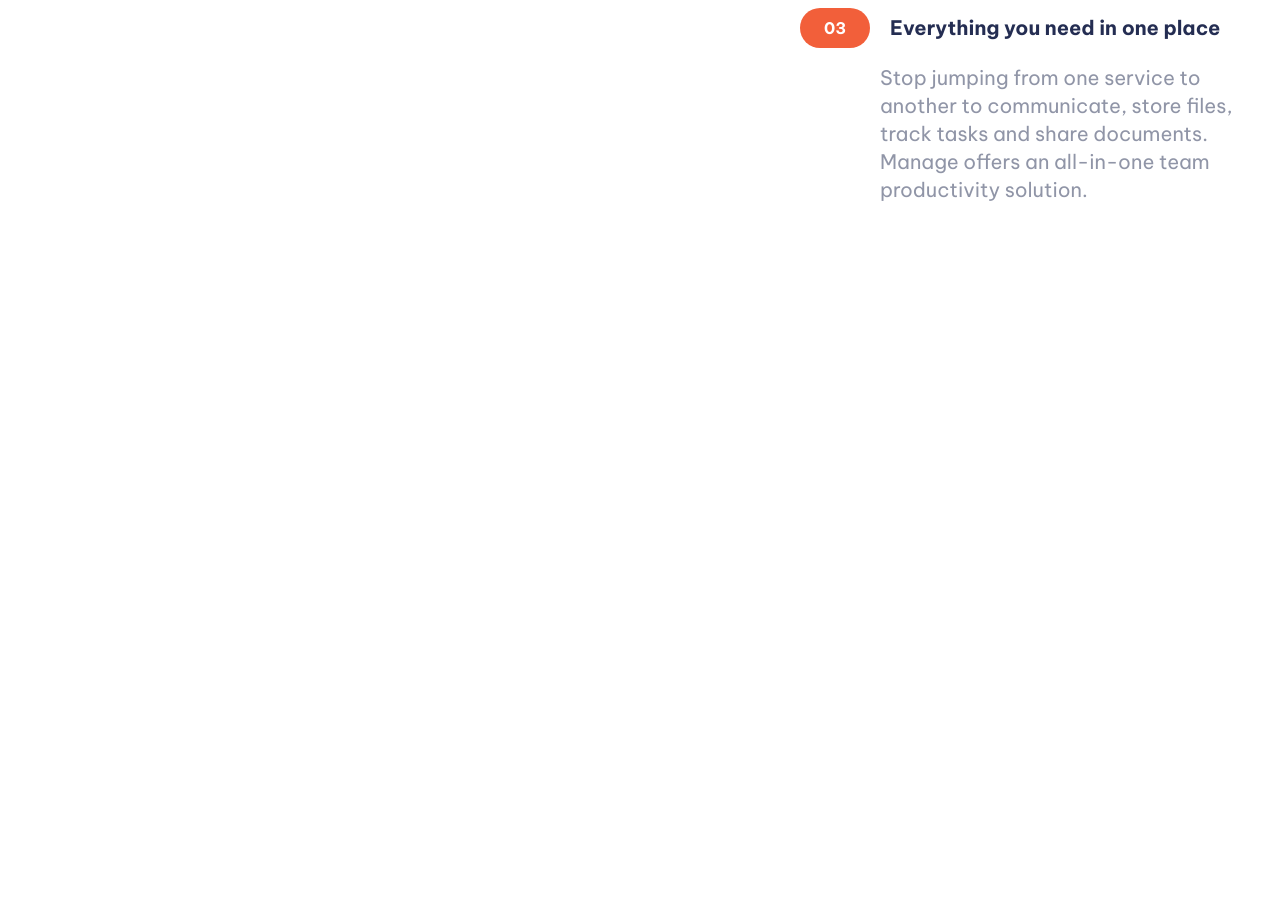
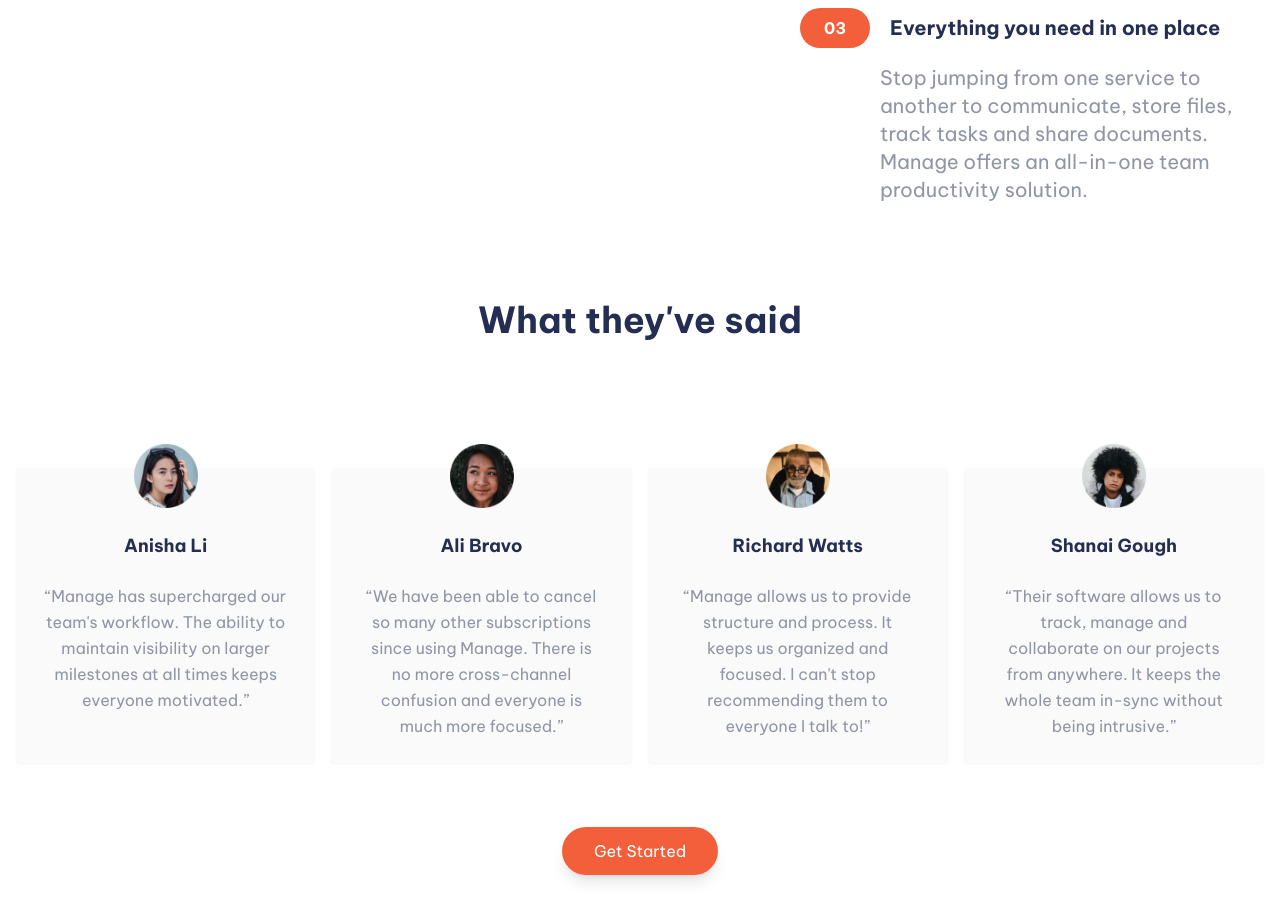
Before and after one commit to theo-pombe/manage-landing-page, a website: page index.html in a window 1280 px wide. Shown: the part 1329-2250 px from the top of the page. Before the commit the page ends 1629 px from the top, so only its background shows below. Drawn offline with Linux system fonts and the light colour scheme.

Commit message:
add testimonial section

```diff
--- a/index.html
+++ b/index.html
@@ -219,7 +219,98 @@
       </section>
 
       <!-- TESTIMONIAL -->
-      <section class="container mt-24"></section>
+      <section class="container mt-24 px-4">
+        <div class="flex flex-col space-y-10 items-center lg:space-y-16">
+          <h2 class="text-4xl text-DarkBlue font-bold mb-16">
+            What they've said
+          </h2>
+
+          <div class="flex md:flex-row md:gap-4">
+            <article
+              class="hidden gap-y-6 flex-col items-center text-center bg-VaryLightGray rounded shadow-sm pb-6 px-6 md:flex md:w-1/2 lg:w-1/3 xl:w-1/4"
+            >
+              <img src="./images/avatar-anisha.png" alt="" class="w-16 -mt-6" />
+              <h3 class="text-lg text-DarkBlue leading-normal font-bold">
+                Anisha Li
+              </h3>
+              <p class="text-DarkGrayishBlue leading-relaxed">
+                “Manage has supercharged our team's workflow. The ability to
+                maintain visibility on larger milestones at all times keeps
+                everyone motivated.”
+              </p>
+            </article>
+
+            <article
+              class="flex gap-y-6 flex-col items-center text-center bg-VaryLightGray rounded shadow-sm pb-6 px-8 md:w-1/2 lg:w-1/3 xl:w-1/4"
+            >
+              <img src="./images/avatar-ali.png" alt="" class="w-16 -mt-6" />
+              <h3 class="text-lg text-DarkBlue leading-normal font-bold">
+                Ali Bravo
+              </h3>
+              <p class="text-DarkGrayishBlue leading-relaxed">
+                “We have been able to cancel so many other subscriptions since
+                using Manage. There is no more cross-channel confusion and
+                everyone is much more focused.”
+              </p>
+            </article>
+
+            <article
+              class="hidden gap-y-6 flex-col items-center text-center bg-VaryLightGray rounded shadow-sm pb-6 px-8 lg:flex lg:w-1/3 xl:w-1/4"
+            >
+              <img
+                src="./images/avatar-richard.png"
+                alt=""
+                class="w-16 -mt-6"
+              />
+              <h3 class="text-lg text-DarkBlue leading-normal font-bold">
+                Richard Watts
+              </h3>
+              <p class="text-DarkGrayishBlue leading-relaxed">
+                “Manage allows us to provide structure and process. It keeps us
+                organized and focused. I can't stop recommending them to
+                everyone I talk to!”
+              </p>
+            </article>
+
+            <article
+              class="hidden gap-y-6 flex-col items-center text-center bg-VaryLightGray rounded shadow-sm pb-6 px-8 xl:flex xl:w-1/4"
+            >
+              <img src="./images/avatar-shanai.png" alt="" class="w-16 -mt-6" />
+              <h3 class="text-lg text-DarkBlue leading-normal font-bold">
+                Shanai Gough
+              </h3>
+              <p class="text-DarkGrayishBlue leading-relaxed">
+                “Their software allows us to track, manage and collaborate on
+                our projects from anywhere. It keeps the whole team in-sync
+                without being intrusive.”
+              </p>
+            </article>
+          </div>
+
+          <div class="flex gap-1 xl:hidden">
+            <span class="block p-1 rounded-full border border-BrightRed">
+            </span>
+            <span
+              class="block p-1 rounded-full border border-BrightRed bg-BrightRed"
+            >
+            </span>
+            <span class="block p-1 rounded-full border border-BrightRed">
+            </span>
+            <span class="block p-1 rounded-full border border-BrightRed">
+            </span>
+          </div>
+
+          <button
+            type="button"
+            class="text-white bg-BrightRed hover:bg-opacity-80 rounded-full shadow-lg py-3 px-8"
+          >
+            Get Started
+          </button>
+        </div>
+      </section>
+
+      <!-- CTA -->
+      <section class="container mt-24 px-4"></section>
     </main>
 
     <script src="./dist/js/index.js"></script>
```
Also changed, not shown: dist/css/style.css, images/avatar-ali.png (added), images/avatar-anisha.png (added), images/avatar-richard.png (added), images/avatar-shanai.png (added).
